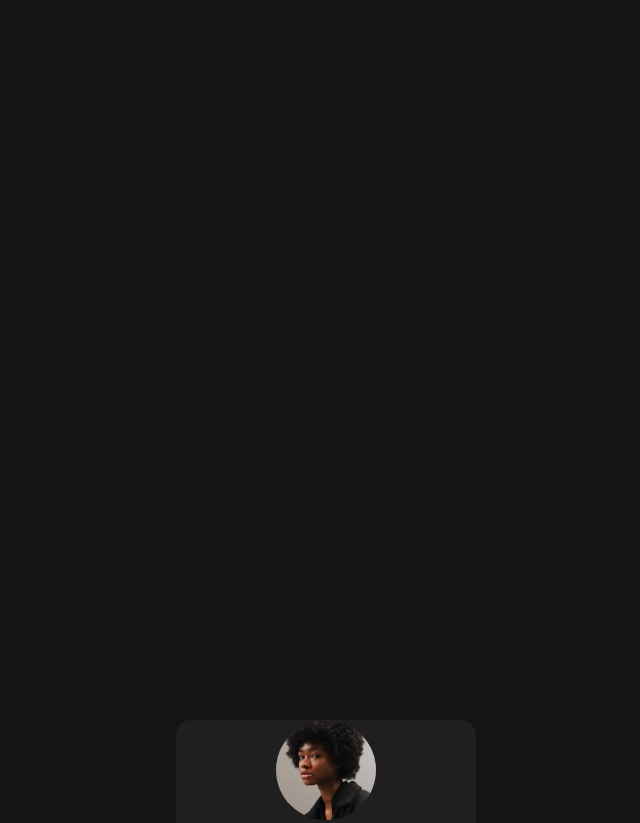
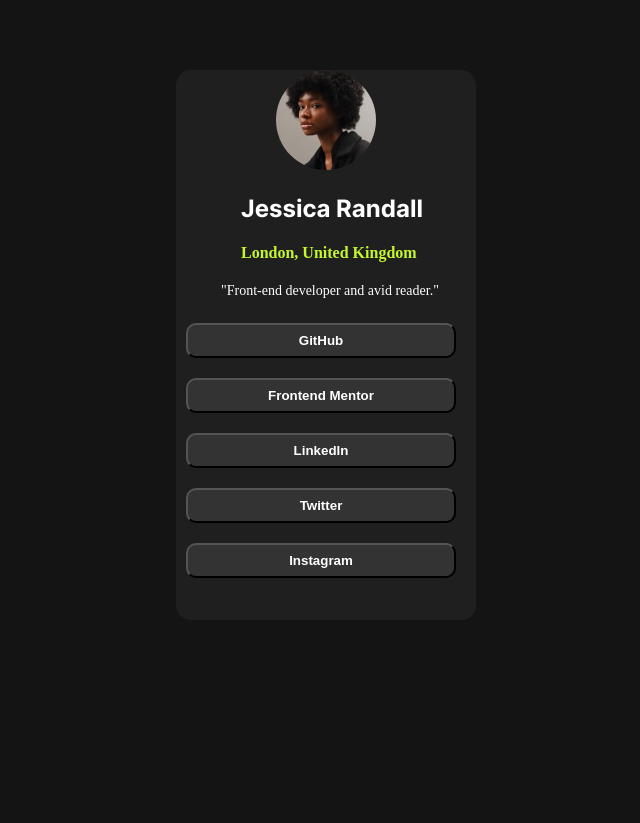
Before and after one commit to Tanuja0530/social-links-profile, a plain HTML site: page index.html in a window 1280 px wide. Shown: the top 823 px of the page, without its empty margins (314-954 px from the left). After the commit the page ends 800 px from the top, so only its background shows below. Drawn offline with Linux system fonts and the light colour scheme.

Commit message:
first commit

```diff
--- a/style.css
+++ b/style.css
@@ -28,7 +28,7 @@
     width: 300px;
     background-color: var(--Grey2) ;
     position: absolute;
-    top: 720px;
+    top: 70px;
 
 }
 body{
```
